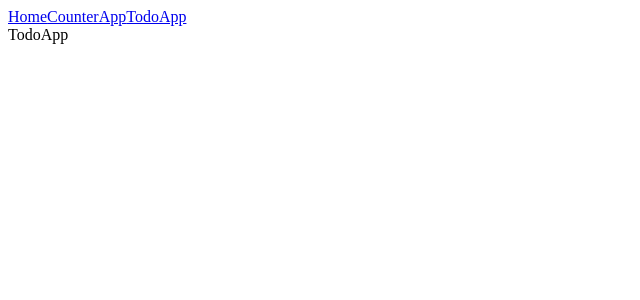
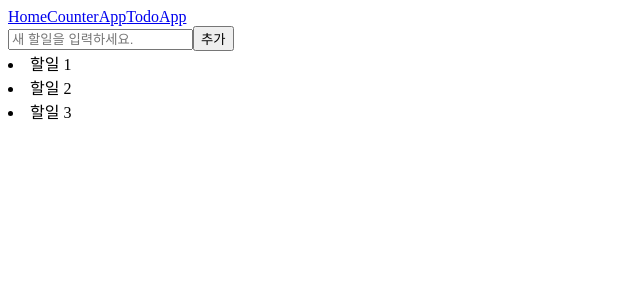
Before and after one commit to Dominico-Yoon/my-portfolio, a Next.js app: page /todoApp in a window 1280 px wide. Shown: the top 300 px of the page, without its empty margins (0-640 px from the left). Built offline with nearby package versions, Linux system fonts and the light colour scheme.

Commit message:
20240807 - feat: todoApp 기초틀 생성

```diff
--- a/app/todoApp/page.tsx
+++ b/app/todoApp/page.tsx
@@ -1,5 +1,17 @@
 const TodoApp = () => {
-  return <div>TodoApp</div>;
+  return (
+    <div>
+      <div>
+        <input type="text" placeholder="새 할일을 입력하세요." />
+        <button>추가</button>
+      </div>
+      <div>
+        <li>할일 1</li>
+        <li>할일 2</li>
+        <li>할일 3</li>
+      </div>
+    </div>
+  );
 };
 
 export default TodoApp;
```
